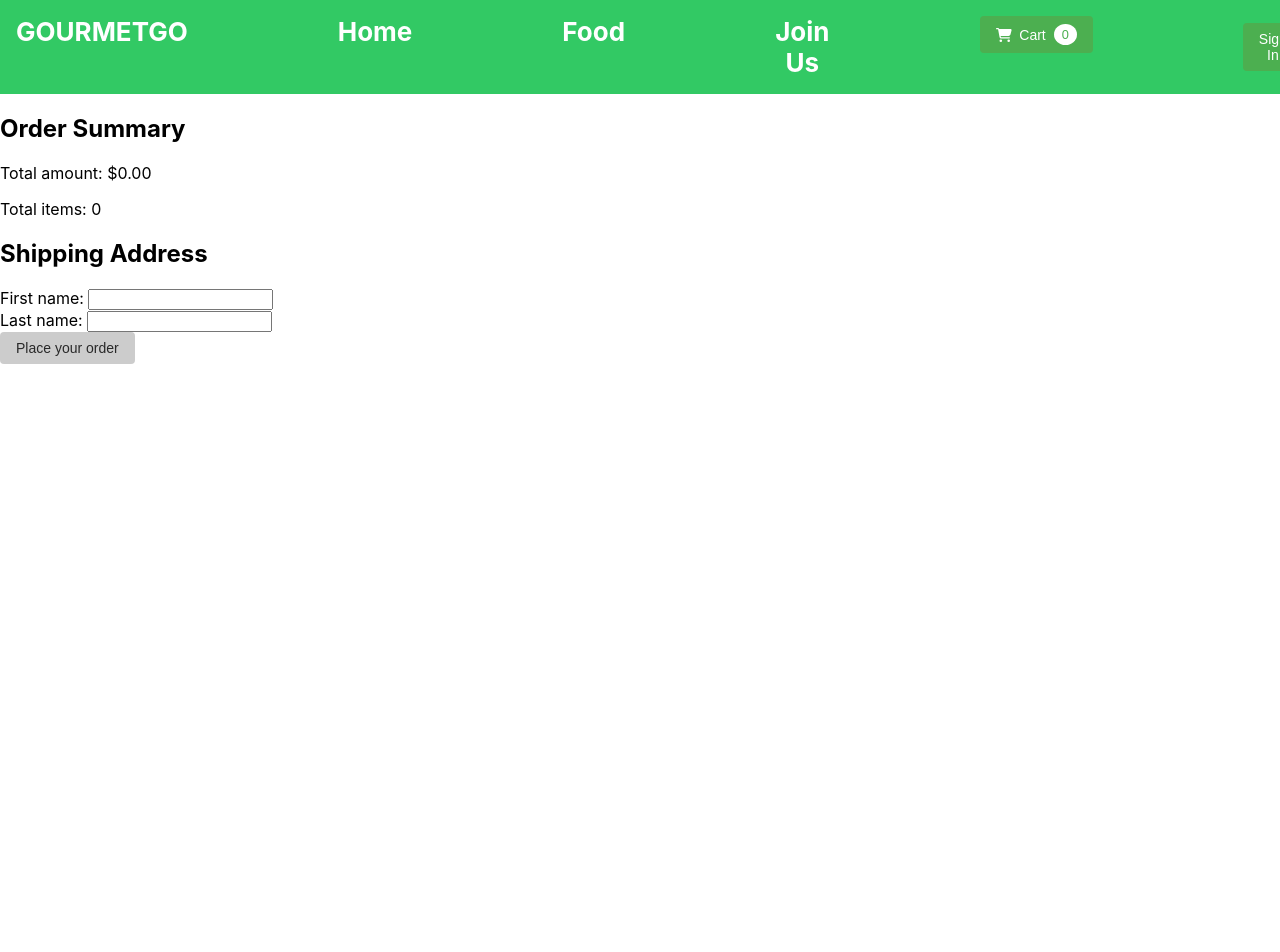
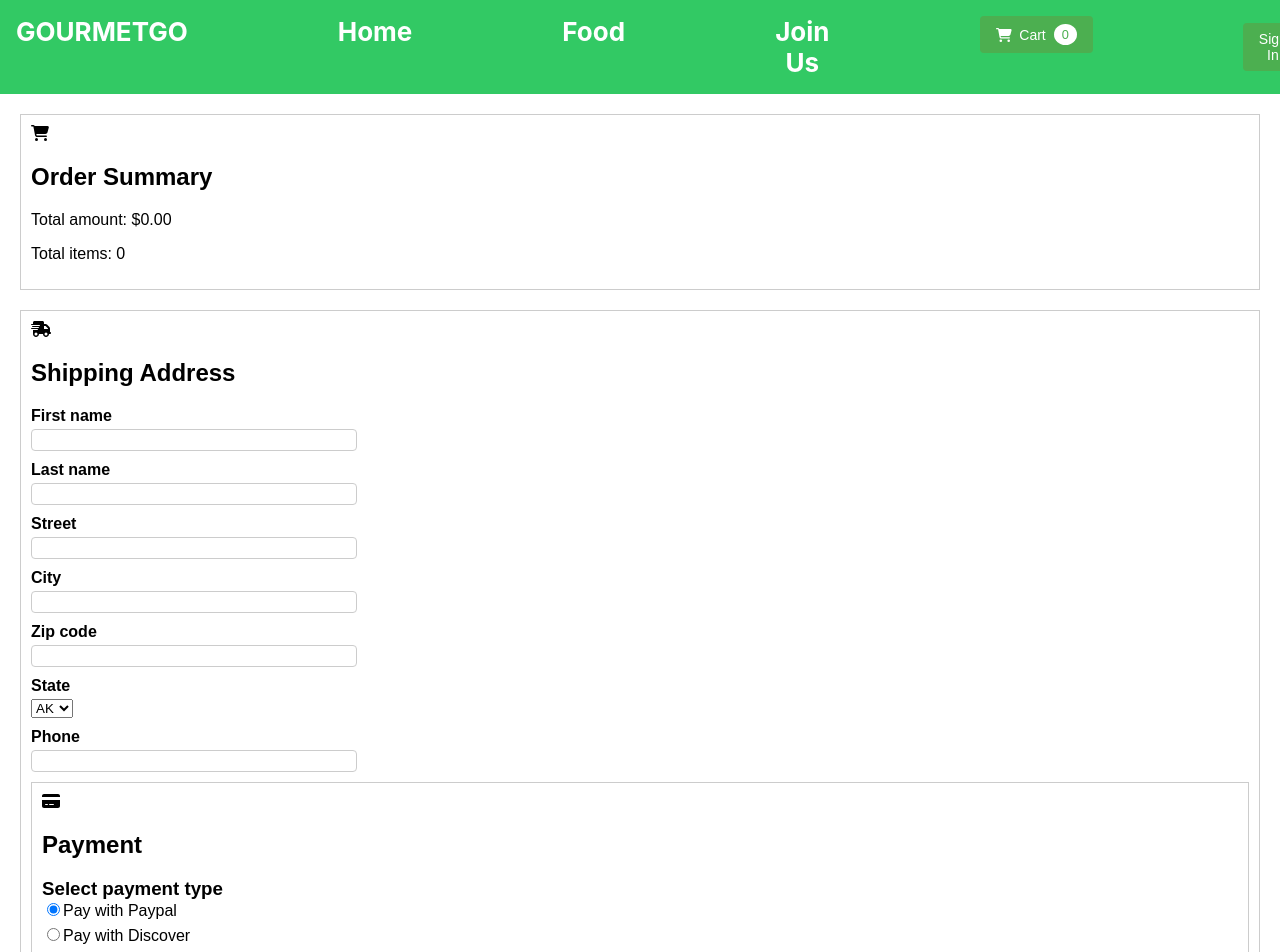
Before and after one commit to yanfangchen209/Reactfoodorderapp, a React (Create React App) app: page /checkout in a window 1280 px wide. Shown: the top 952 px of the page. Before the commit the page ends 800 px from the top, so only its background shows below. Built offline with nearby package versions, Linux system fonts and the light colour scheme.

Commit message:
add styling to checkout page

```diff
--- a/src/components/Checkout/Checkout.js
+++ b/src/components/Checkout/Checkout.js
@@ -1,27 +1,66 @@
 import React, { useContext, useState} from 'react'
-import { Link, useHistory } from 'react-router-dom'
+import { Link, useNavigate} from 'react-router-dom'
 import classes from './Checkout.module.css'
 import CartContext from '../../store/cart-context'
+import { FontAwesomeIcon } from '@fortawesome/react-fontawesome'
+import { faCartShopping, faCreditCard, faShippingFast } from '@fortawesome/free-solid-svg-icons'
 
 //useState(), not ref
+/**
+about form data validation: firstName, lastName, street, city: NO EMPTY.
+zipcode: The regular expression zipCodeRegex matches US zip codes. It allows for either 5 digits (\d{5}) or 5 digits followed by a hyphen and 4 more digits (-\d{4}), making the last part optional (?:-\d{4})?.
+phoneNumber: The regular expression phoneRegex matches phone numbers with optional country code (+), followed by an optional area code, and then the phone number itself. The {0,3} part allows for the country code to be optional, with a maximum length of 3 digits. The \d{10} part matches exactly 10 digits for the phone number itself.
+ */
 
-export const Checkout = () => {
+const Checkout = () => {
   const ctx = useContext(CartContext);
+  const navigate = useNavigate();
 
-  //const history = useHistory();
-
+  // state and paymentMethod default values are set, in radio, defaultChecked isn't a must.
   const [firstName, setFirstName] = useState('');
   const [lastName, setLastName] = useState('');
+  const [street, setStreet] = useState('');
+  const [city, setCity] = useState('');
+  const [zipcode, setZipcode] = useState('');
+  const [phoneNumber, setPhoneNumber] = useState('');
+  const [state, setState] = useState('Alaska');
+  const [paymentMethod, setPaymentMethod] = useState('paypal');
+
+//use onBlur(lose focus) to update touched or not. empty without touch is valid
   const [firstNameTouched, setFirstNameTouched] = useState(false);
   const [lastNameTouched, setLastNameTouched] = useState(false);
+  const [streetTouched, setStreetTouched] = useState(false);
+  const [cityTouched, setCityTouched] = useState(false);
+  const [zipcodeTouched, setZipcodeTouched] = useState(false);
+  const [phoneNumberTouched, setPhoneNumberTouched] = useState(false);
 
+
+    //validate user entered phone using js regex
+const enteredPhoneNumberIsValid = (phoneNumber) => {
+  const phoneRegex = /^\+?\d{0,3}?\d{10}$/;
+  return phoneRegex.test(phoneNumber);
+}
+
+//validate user entered zipcode using js regex
+const enteredZipcodeIsValid = (zipcode) => {
+  const zipCodeRegex = /^\d{5}(?:-\d{4})?$/;
+  return zipCodeRegex.test(zipcode);
+}
   const firstNameInputIsValid = firstName.trim() !== '';
   const lastNameInputIsValid = lastName.trim() !== '';
+  const streetInputIsValid = street.trim() !== '';
+  const cityInputIsValid = city.trim() !== '';
+  const zipcodeInputIsValid = enteredZipcodeIsValid(zipcode);
+  const phoneNumberInputIsValid = enteredPhoneNumberIsValid(phoneNumber);
 
-
-
+  //if input not empty, it is valid, if input is empty but it is touched, it is valid
+  //don't show error when user haven't every give a try
   const firstNameIsValid = firstNameInputIsValid || (!firstNameTouched && !firstNameInputIsValid);
   const lastNameIsValid =  lastNameInputIsValid || (!lastNameTouched && !lastNameInputIsValid);
+  const streetIsValid =  streetInputIsValid || (!streetTouched && !streetInputIsValid);
+  const cityIsValid = cityInputIsValid || (!cityTouched && !cityInputIsValid);
+  const zipcodeIsValid = zipcodeInputIsValid || (!zipcodeTouched && !zipcodeInputIsValid);
+  const phoneNumberIsValid = phoneNumberInputIsValid || (!phoneNumberTouched && !phoneNumberInputIsValid);
 
 //onBlur sovle the problem: when touched and lose focus check its validity.onChange alone cannot do this.
 //withour onBlur, when user didnot touch any input, no error will be shown
@@ -29,7 +68,7 @@ export const Checkout = () => {
 //every stroke
   const firstNameChangeHandler = (e) => {
     setFirstName(e.target.value);
-    //setFirstNameTouched(true);
+    //setFirstNameTouched(true); don't need this, because when i click the input , enter nothing, and lose focus,tihs changeHandler won't execute
   }
   const firstNameBlurHandler = (e) => {
     setFirstNameTouched(true);
@@ -45,19 +84,66 @@ export const Checkout = () => {
     //setLastNameTouched(true);
   }
 
+  const streetChangeHandler = (e) => {
+    setStreet(e.target.value);
+  }
+
+  const streetBlurHandler = (e) => {
+    setStreetTouched(true);
+  }
+
+  const cityChangeHandler = (e) => {
+    setCity(e.target.value);
+  }
+
+  const cityBlurHandler = (e) => {
+    setCityTouched(true);
+  }
+
+  const zipcodeChangeHandler = (e) => {
+    setZipcode(e.target.value);
+  }
+
+  const zipcodeBlurHandler = (e) => {
+    setZipcodeTouched(true);
+  }
+
+  const phoneNumberChangeHandler = (e) => {
+    setPhoneNumber(e.target.value);
+  }
+
+  const phoneNumberBlurHandler = (e) => {
+    setPhoneNumberTouched(true);
+  }
+
+  const stateChangeHandler = (e) => {
+    setState(e.target.value);
+  }
+
+  const paymentMethodChangeHandler = (e) => {
+    setPaymentMethod(e.target.value);
+  }
+
+/*send cart items and user entered shipping address and payment to firebase backend, A successful firebase
+request will be indicated by a 200 OK HTTP status code, and the response will contain the data we
+wrote to the database.
+*/
   const submitOrderHandler = async (userData, cartItems) => {
 
-    await fetch('https://reactfoodapp-10ef5-default-rtdb.firebaseio.com/foodorder.json', {
+    const res = await fetch('https://reactfoodapp-10ef5-default-rtdb.firebaseio.com/foodorder.json', {
       method: 'POST',
       body: JSON.stringify({user: userData, orderedItems: cartItems})
     })
+    return res;
   }
 
-  const formIsValid = firstNameInputIsValid && lastNameInputIsValid;
+  const formIsValid = firstNameInputIsValid && lastNameInputIsValid && streetInputIsValid && cityInputIsValid
+  && zipcodeInputIsValid && phoneNumberInputIsValid;
 
 
 //how to make it go to orderConfirmation page if data validation passed??
-  const formSubmissionHandler = (e) => {
+  const formSubmissionHandler = async (e) => {
+    //prevent directly send data to server where this app is hosted
     e.preventDefault();
 
     //1. validate form validity
@@ -68,55 +154,145 @@ export const Checkout = () => {
     //if all input are valid, get data object
     const userEnteredData = {
       firstName: firstName,
-      lastName: lastName
+      lastName: lastName,
+      street: street,
+      city: city,
+      zipcode: zipcode,
+      phoneNumber: phoneNumber,
+      state: state,
+      payment: paymentMethod
     }
 
     //2. send http post request to firebase, store user entered shipping addresss and ordered items info.
-    submitOrderHandler(userEnteredData, ctx.items);
-
+    const response = await submitOrderHandler(userEnteredData, ctx.items);
+    //const data = await response.json();
+    console.log(response);
     //3. clear the shopping cart after placing order
     ctx.clearCart();
+
+    //set touch to untouched so that at begining inputs shows no error
     setFirstNameTouched(false);
     setLastNameTouched(false);
+    setStreetTouched(false);
+    setCityTouched(false);
+    setZipcodeTouched(false);
+    setPhoneNumberTouched(false);
+
+    //clear input box after submitting
     setFirstName('');
     setLastName('');
+    setStreet('');
+    setCity('');
+    setZipcode('');
+    setPhoneNumber('');
 
-    // Redirect to Order Confirmation page
-   //history.push('/orderConfirmation');
+    // Redirect to Order Confirmation page after successfully placing order.
+    navigate('/orderconfirmation');
   }
 
+  const firstNameControlClasses = `${classes.control} ${firstNameIsValid ? '': classes.invalid}`;
+  const lastNameControlClasses = `${classes.control} ${lastNameIsValid ? '': classes.invalid}`;
+  const streetControlClasses = `${classes.control} ${streetIsValid ? '': classes.invalid}`;
+  const cityControlClasses = `${classes.control} ${cityIsValid ? '': classes.invalid}`;
+  const zipcodeControlClasses = `${classes.control} ${zipcodeIsValid ? '': classes.invalid}`;
+  const phoneNumberControlClasses = `${classes.control} ${phoneNumberIsValid ? '': classes.invalid}`;
 
   return (
-    <div>
-      <div>
+    <div className={classes.checkOut}>
+      <div className={classes.orderSummary}>
+        <FontAwesomeIcon icon={faCartShopping} />
         <h2>Order Summary</h2>
         <p>Total amount: ${ctx.totalAmount.toFixed(2)}</p>
         <p>Total items: {ctx.numOfTotalItems}</p>
       </div>
-      <div>
+      <div className={classes.shippingAddress}>
+        <FontAwesomeIcon icon={faShippingFast} />
         <h2>Shipping Address</h2>
-      </div>
-      <form onSubmit={formSubmissionHandler}>
-        <div>
-          <label htmlFor='first'>First name: </label>
+        <form className={classes.form} onSubmit={formSubmissionHandler}>
+          <div className={firstNameControlClasses}>
+            <label htmlFor='first'>First name </label>
             <input id='first' type='text' value={firstName}
             onChange={firstNameChangeHandler}
             onBlur={firstNameBlurHandler}
             />
-          {!firstNameIsValid && <p>first name cannot be empty</p> }
+            {!firstNameIsValid && <p>first name is required</p> }
           </div>
-        <div>
-          <label htmlFor='last'>Last name: </label>
+          <div className={lastNameControlClasses}>
+            <label htmlFor='last'>Last name </label>
             <input id='last' type='text' value={lastName}
             onChange={lastNameChangeHandler}
             onBlur={lastNameBlurHandler}
             />
-          {!lastNameIsValid && <p>last name cannot be empty</p> }
+            {!lastNameIsValid && <p>last name is required</p> }
           </div>
-      <div className={classes.button}>
+          <div className={streetControlClasses}>
+            <label htmlFor='street'>Street </label>
+            <input id='street' type='text' value={street}
+            onChange={streetChangeHandler}
+            onBlur={streetBlurHandler}
+            />
+            {!streetIsValid && <p>street name is required</p>}
+          </div>
+          <div className={cityControlClasses}>
+            <label htmlFor='city'>City </label>
+            <input id='city' type='text' value={city}
+            onChange={cityChangeHandler}
+            onBlur={cityBlurHandler}
+            />
+            {!cityIsValid && <p>city cannot be required</p>}
+          </div>
+          <div className={zipcodeControlClasses}>
+            <label htmlFor='postal'>Zip code</label>
+            <input id='postal' type='text' value={zipcode}
+            onChange={zipcodeChangeHandler}
+            onBlur={zipcodeBlurHandler}
+            />
+            {!zipcodeIsValid && <p>zipcode is invalid</p>}
+          </div>
+          <div className={classes.control}>
+            <label htmlFor='state'>State </label>
+            <select name="state" value={state} onChange={stateChangeHandler}>
+              <option type='text' value="Alaska">AK</option>
+              <option type="text" value="Arizona">AZ</option>
+              <option type="text" value="Colorado">CO</option>
+              <option type="text" value="Oklahoma">OK</option>
+              <option type="text" value="Texas">TX</option>
+            </select>
+          </div>
+          <div className={phoneNumberControlClasses}>
+            <label htmlFor='phone'>Phone</label>
+            <input type="tel" id='phone' name='phoneNumber' value={phoneNumber}
+            onChange={phoneNumberChangeHandler}
+            onBlur={phoneNumberBlurHandler}
+            />
+            {!phoneNumberIsValid && <p>phone number is invalid</p>}
+          </div>
+          <div className={classes.payment}>
+            <FontAwesomeIcon icon={faCreditCard} />
+            <h2>Payment</h2>
+            <h3>Select payment type</h3>
+            <div className={classes.paymentInput}>
+              <input type="radio" id="paypal" name="payment" value='paypal' defaultChecked
+              checked={paymentMethod === 'paypal'} onChange={paymentMethodChangeHandler}
+              />
+              <label htmlFor='paypal'>Pay with Paypal</label>
+            </div>
+            <div className={classes.paymentInput}>
+              <input type="radio" id="discover" name="payment" value='discover'
+              checked={paymentMethod === 'discover'} onChange={paymentMethodChangeHandler} />
+              <label htmlFor='discover'>Pay with Discover</label>
+            </div>
+            <div className={classes.paymentInput}>
+              <input type="radio" id="affirm" name="payment" value='affirm'
+              checked={paymentMethod === 'affirm'} onChange={paymentMethodChangeHandler}/>
+              <label htmlFor='affirm'>Pay with Affirm</label>
+            </div>
+          </div>
+          <div className={classes.placeOrderButton}>
               <button disabled={!formIsValid}>Place your order</button>
           </div>
         </form>
+      </div>
     </div>
   )
 
--- a/src/components/Checkout/Checkout.module.css
+++ b/src/components/Checkout/Checkout.module.css
@@ -1,8 +1,75 @@
-button:disabled,
-button:disabled:hover,
-button:disabled:active {
-  background-color: #ccc;
-  color: #292929;
-  border-color: #ccc;
-  cursor: not-allowed;
-}
+.control {
+    margin-bottom: 10px;
+  }
+  .control label {
+    font-weight: bold;
+    margin-bottom: 0.25rem;
+    display: block;
+  }
+
+  .control input {
+    font: inherit;
+    border: 1px solid #ccc;
+    border-radius: 4px;
+    width: 20rem;
+    max-width: 100%;
+  }
+
+  .invalid {
+    color: red;
+  }
+
+  .invalid input {
+    border-color: red;
+  }
+
+  .invalid p {
+    margin-top: 5px;
+    font-size: 12px;
+  }
+
+  .checkOut {
+    font-family: Arial, sans-serif;
+    padding: 20px;
+  }
+
+  .orderSummary {
+    border: 1px solid #ccc;
+    padding: 10px;
+    margin-bottom: 20px;
+  }
+
+  .shippingAddress {
+    border: 1px solid #ccc;
+    padding: 10px;
+    margin-bottom: 20px;
+  }
+
+  .form {
+    display: flex;
+    flex-direction: column;
+  }
+
+  .payment {
+    border: 1px solid #ccc;
+    padding: 10px;
+  }
+
+  .paymentInput {
+    margin-bottom: 5px;
+  }
+
+
+  .placeOrderButton {
+
+  }
+
+  .placeOrderButton button:hover {
+    background-color: #0056b3;
+  }
+
+
+  .placeOrderButton button:disabled {
+    background-color: #ccc;
+    cursor: not-allowed;
+  }
--- a/src/components/Home/HomePage.module.css
+++ b/src/components/Home/HomePage.module.css
@@ -21,4 +21,5 @@
     font-size: 1.2rem;
     line-height: 1.6;
     margin-bottom: 15px;
+    text-align: left;
   }
```
Lines whose indentation alone changed are shown as unchanged.
